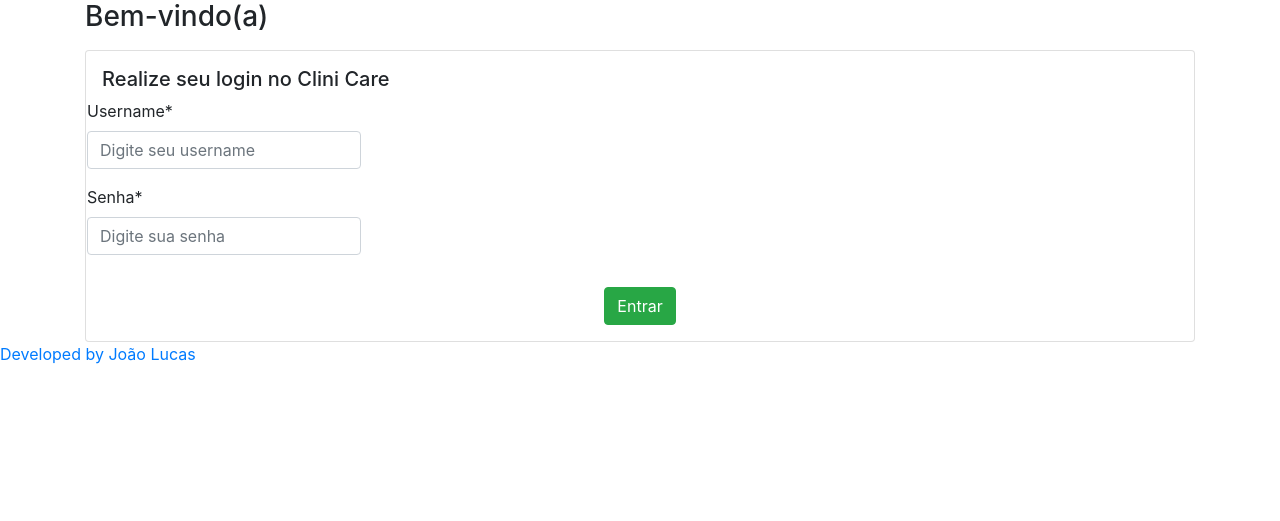
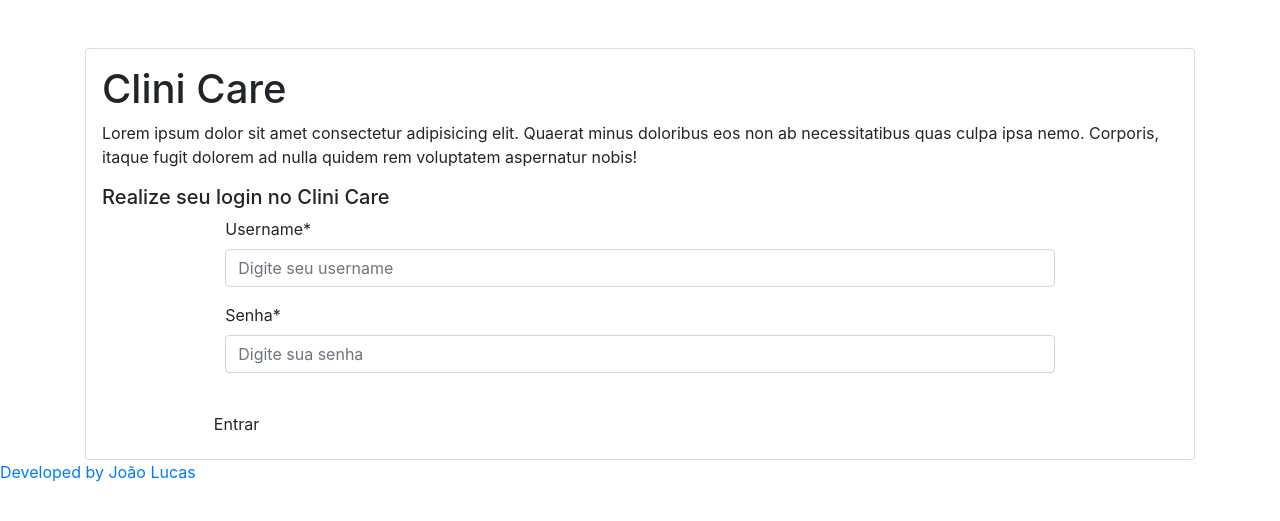
Before and after one commit to lucasops96/clinicareapi, a Django app: page /login/ in a window 1280 px wide. Shown: the part 56-577 px from the top of the page. Run offline with Django 5.2, Linux system fonts and the light colour scheme; some libraries are stand-ins or nearby versions.

Commit message:
alterado template de login

```diff
--- a/clinicareapi/templates/partials/login.html
+++ b/clinicareapi/templates/partials/login.html
@@ -1,12 +1,18 @@
 {% extends "base.html" %}
+{% load static %}
 {% load crispy_forms_tags %}
 
 {% block title %}Login{% endblock title %}
 
 {% block content %}
 <div>
-    <h3>Bem-vindo(a)</h3>
-    <div class="card mt-3 p-3 card-login">
+    <div class="card mt-5 p-3">
+        <div class="card-login">
+            <div class="info-login">
+                <h1>Clini Care</h1>
+                <p>Lorem ipsum dolor sit amet consectetur adipisicing elit. Quaerat minus doloribus eos non ab necessitatibus quas culpa ipsa nemo. Corporis, itaque fugit dolorem ad nulla quidem rem voluptatem aspernatur nobis!</p>
+            </div>
+            <div class="card-form">
                 <h5>Realize seu login no Clini Care</h5>
                 {% include "partials/messages.html" %}
                 <form
@@ -14,20 +20,23 @@
                 action="{% url 'clinicareapi:login_create' %}"
                 method="post">
                 {% csrf_token %}
-            <div class="row">
-                <div class="">
+                    <div class="row d-flex justify-content-center">
+                        <div class="w-75">
                             {{form.username|as_crispy_field}}
                         </div>
                     </div>
-            <div class="row">
-                <div class="">
+                    <div class="row d-flex justify-content-center">
+                        <div class="w-75">
                             {{form.password|as_crispy_field}}
                         </div>
                     </div>
-            <div class="mt-3 text-center">
-                <button  class="btn btn-round btn-success  button-prevent-multi-submits" type="submit">Entrar</button>
+                    <div class="mt-3">
+                        <button class="btn btn-round w-25 bt-login button-prevent-multi-submits" type="submit">Entrar</button>
                     </div>
                 </form>
             </div>
         </div>
+
+    </div>
+</div>
 {% endblock content %}
```
Lines whose indentation alone changed are shown as unchanged.
